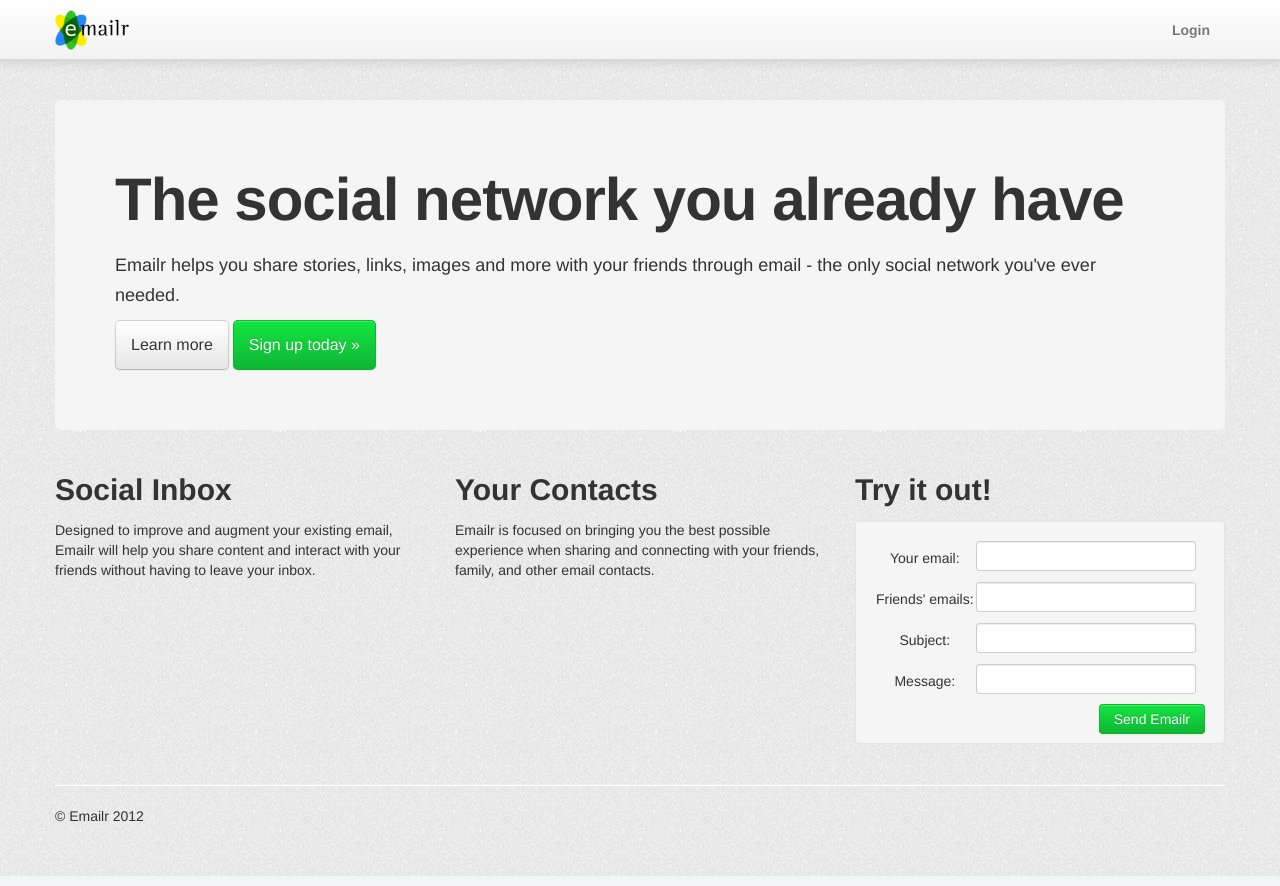
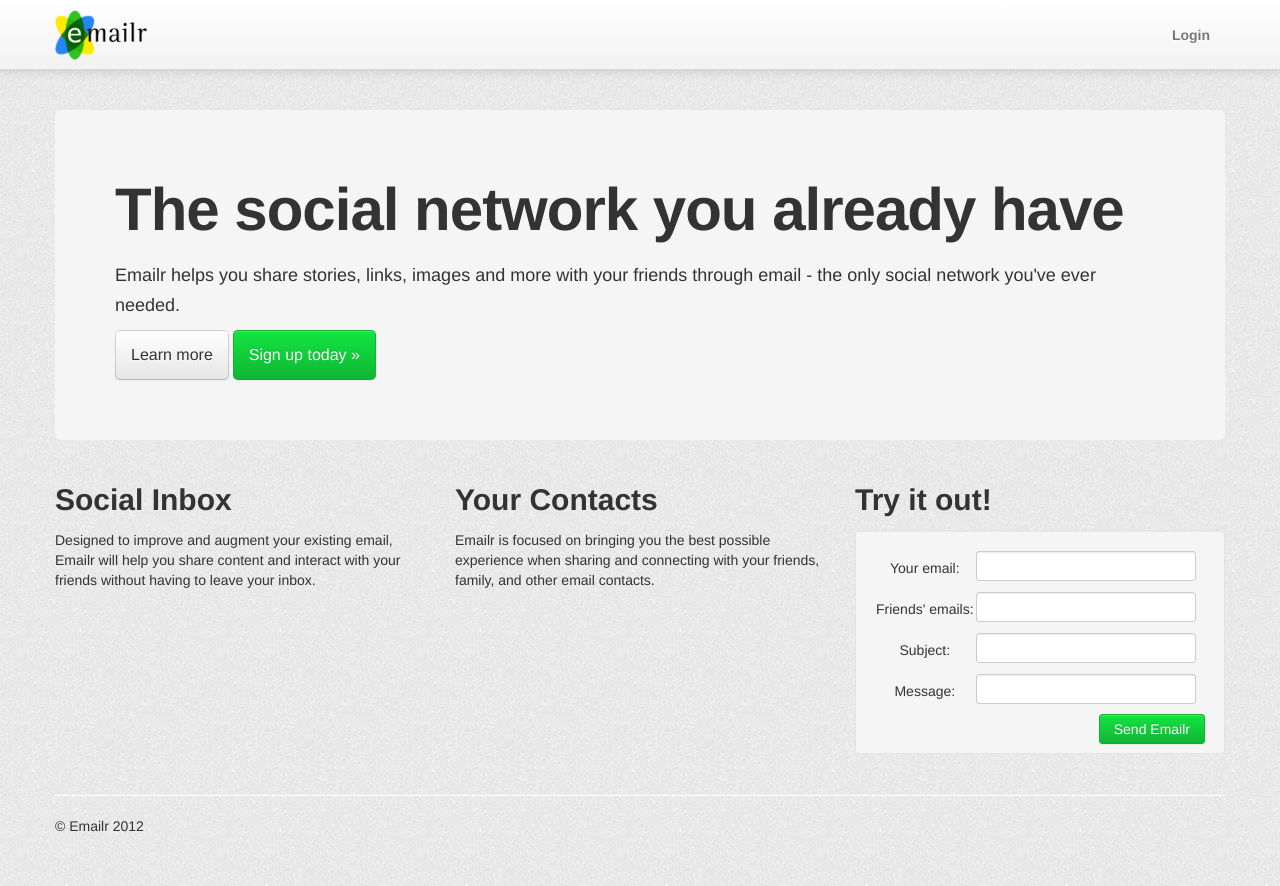
Before and after one commit to cargo8/PennAppsF12, a Django app: page / in a window 1280 px wide. Run offline with Django 3.2, Linux system fonts and the light colour scheme; parts of the project's set-up code (start-up, migrations or seed data) failed here and were passed over; some libraries are stand-ins or nearby versions.

Commit message:
Fattening up navbar

```diff
--- a/templates/base.html
+++ b/templates/base.html
@@ -12,7 +12,7 @@
     <link href="/static/style.css" rel="stylesheet">
     <style type="text/css">
       body {
-        padding-top: 100px;
+        padding-top: 110px;
         padding-bottom: 40px;
       }
     </style>
@@ -36,9 +36,9 @@
   <div class="navbar navbar-fixed-top" >
   <div class="navbar-inner">
 	<div class="container">
-    <a class="brand" href="/"><img src="/static/logo-no-bg.png" style="max-height: 40px;"></img></a>
+    <a class="brand" href="/"><img src="/static/logo-no-bg.png" style="max-height: 50px;"></img></a>
     <ul class="pull-right nav">
-			<li><a href="/login/" style="padding-top:20px;"><strong>Login</strong></a></li>
+			<li><a href="/login/" style="padding-top:25px;"><strong>Login</strong></a></li>
 
     </ul>
     </div>
```
